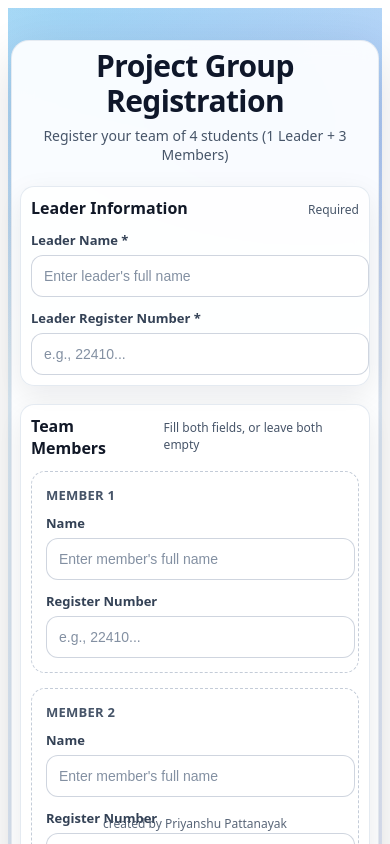
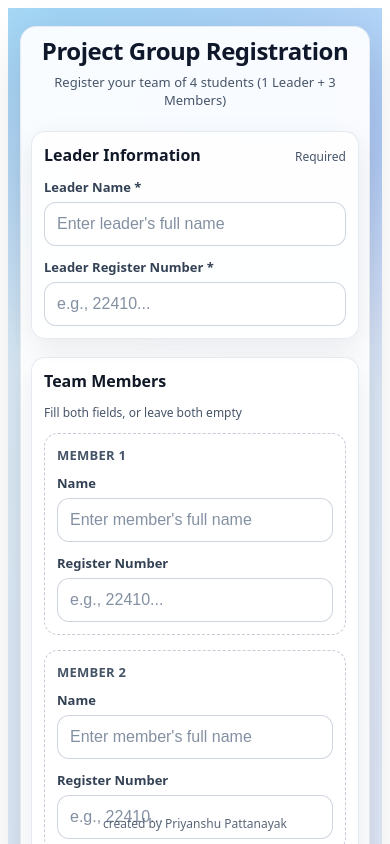
Before and after one commit to Mavricx/groupCreationForm, a React (Vite) app: page / in a window 390 px wide. Shown: the top 844 px of the page. Built offline with nearby package versions, Linux system fonts and the light colour scheme; no server answers.

Commit message:
small changes

```diff
--- a/src/GroupRegistration.css
+++ b/src/GroupRegistration.css
@@ -39,6 +39,12 @@
     ),
     linear-gradient(135deg, rgba(14, 165, 233, 0.12), rgba(99, 102, 241, 0.12)),
     #f8fafc;
+}
+
+/* Mobile-safe layout defaults */
+.gr-page,
+.gr-page * {
+  box-sizing: border-box;
 }
 
 .gr-card {
@@ -91,6 +97,7 @@
   align-items: baseline;
   justify-content: space-between;
   gap: 12px;
+  flex-wrap: wrap;
   margin-bottom: 12px;
 }
 
@@ -131,7 +138,7 @@
 }
 
 .gr-input {
-  width: 95%;
+  width: 100%;
   padding: 12px 12px;
   font-size: 14px;
   border: 1px solid var(--gr-border);
@@ -142,6 +149,11 @@
     border-color 0.15s ease,
     box-shadow 0.15s ease,
     transform 0.08s ease;
+}
+
+.gr-input,
+.gr-button {
+  touch-action: manipulation;
 }
 
 .gr-input::placeholder {
@@ -243,3 +255,36 @@
   pointer-events: none;
   user-select: none;
 }
+
+/* Responsive tweaks */
+@media (max-width: 480px) {
+  .gr-page {
+    padding: 18px 12px 92px;
+  }
+
+  .gr-card {
+    padding: 10px;
+    border-radius: 16px;
+  }
+
+  .gr-title {
+    font-size: 24px;
+  }
+
+  .gr-subtitle {
+    font-size: 13px;
+  }
+
+  .gr-section {
+    padding: 12px;
+  }
+
+  .gr-member {
+    padding: 12px;
+  }
+
+  /* Prevent iOS Safari from zooming on focus by keeping >=16px */
+  .gr-input {
+    font-size: 16px;
+  }
+}
```
